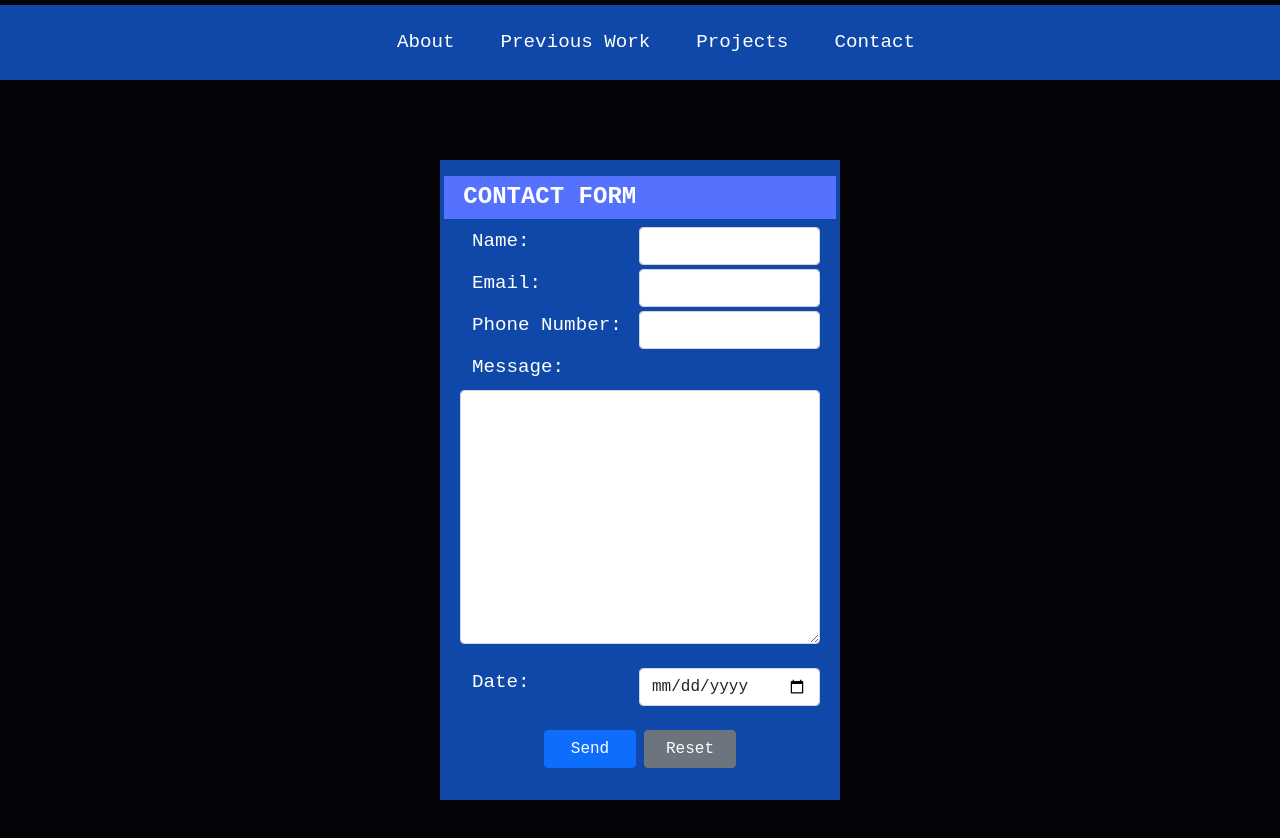
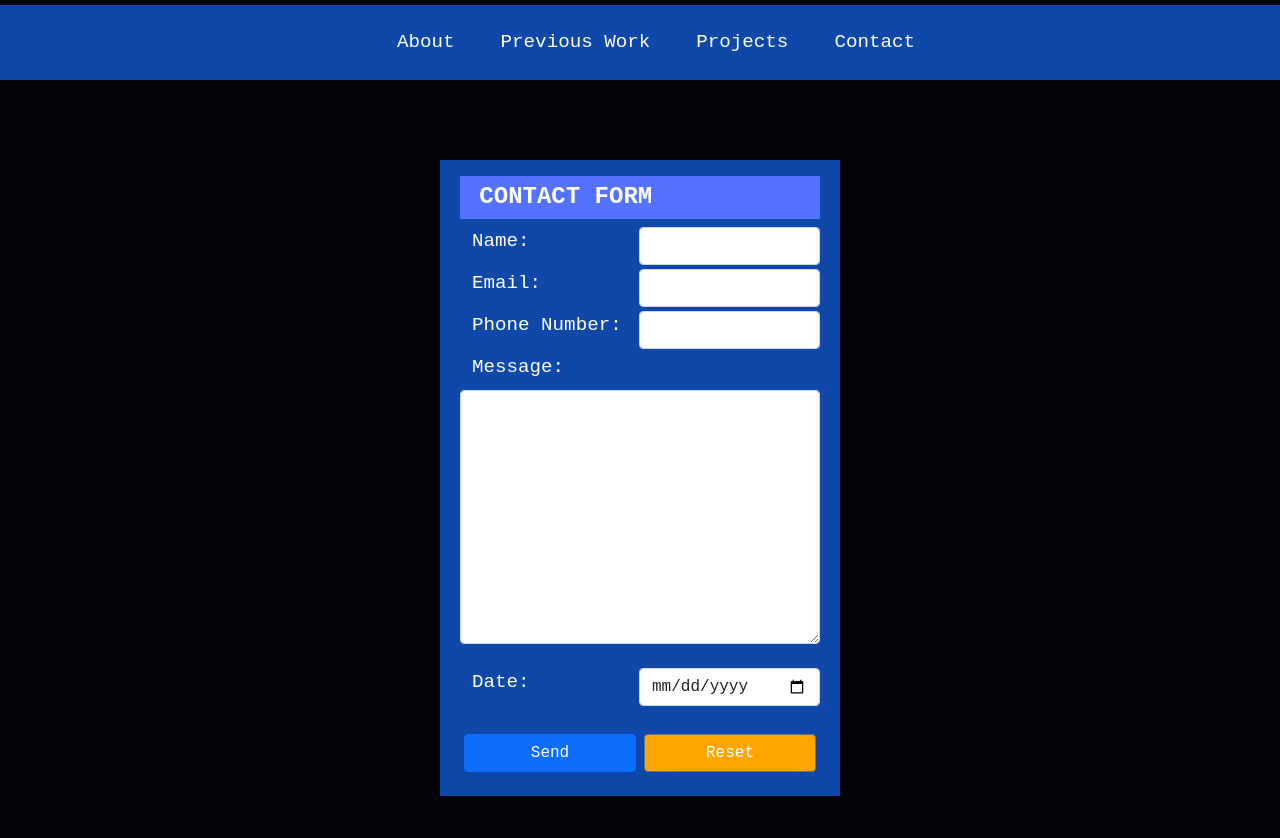
Before and after one commit to gsampang/webdev-Personal-Website, a plain HTML site: page contact.html in a window 1280 px wide. Shown: the part 64-902 px from the top of the page. Drawn offline with nearby package versions, Linux system fonts and the light colour scheme.

Commit message:
Style changes to contact page

```diff
--- a/contact.html
+++ b/contact.html
@@ -22,7 +22,7 @@
 
     <main class="container-fluid p-5">
       <form class="form-container mx-auto p-3">
-        <h2 class="row text-uppercase"><b>contact form</b></h2>
+        <h2 class="row text-uppercase mx-1"><b>contact form</b></h2>
 
         <div class="m-1 row">
           <label for="name" class="form-label col-sm">Name:</label>
@@ -60,9 +60,9 @@
           />
         </div>
 
-        <div class="d-flex justify-content-center my-3">
-          <button type="submit" class="btn btn-primary w-25 mx-1">Send</button>
-          <button type="reset" class="btn btn-secondary w-25 mx-1">
+        <div class="justify-content-center m-1 row">
+          <button type="submit" class="btn btn-primary m-1 col-sm">Send</button>
+          <button type="reset" class="btn btn-secondary m-1 col-sm">
             Reset
           </button>
         </div>
--- a/styles.css
+++ b/styles.css
@@ -203,6 +203,10 @@ li {
   }
 }
 
+.btn-secondary {
+  background: var(--tertiary);
+}
+
 /* Projects Styling */
 .link-p {
   color: var(--text);
```
